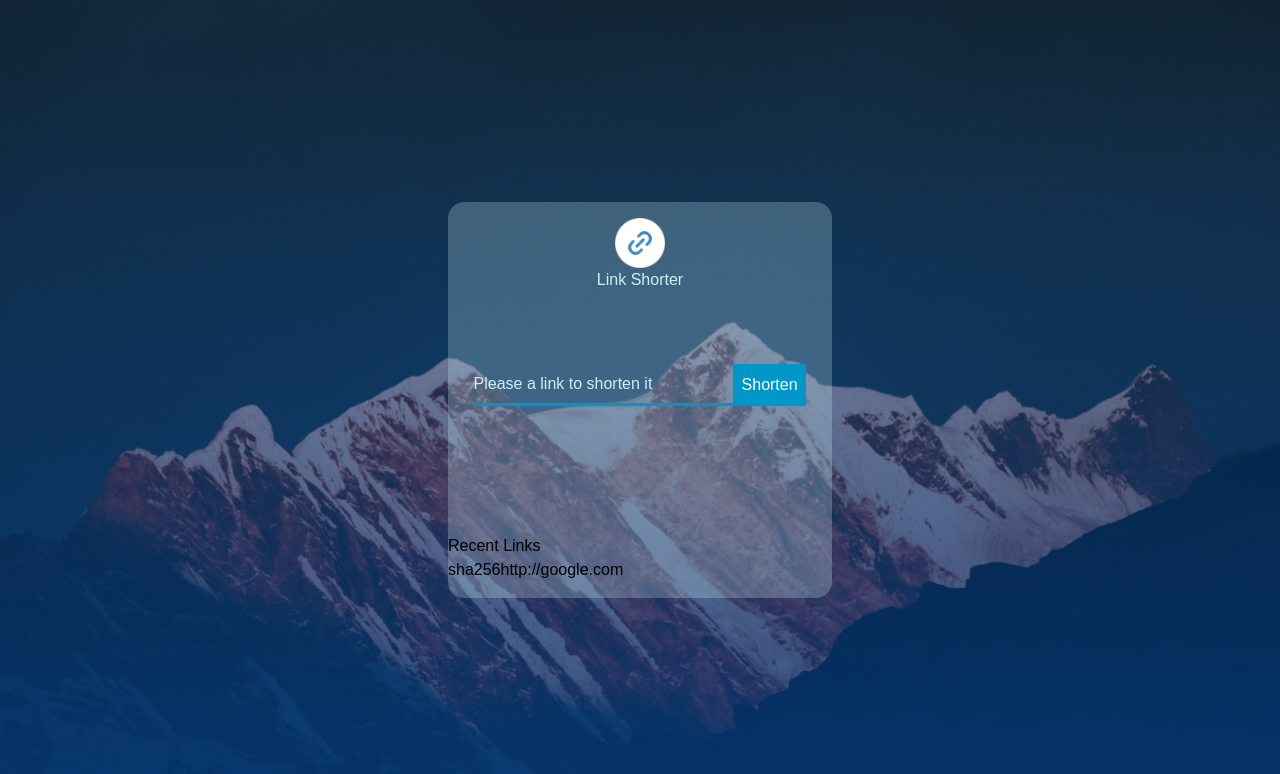
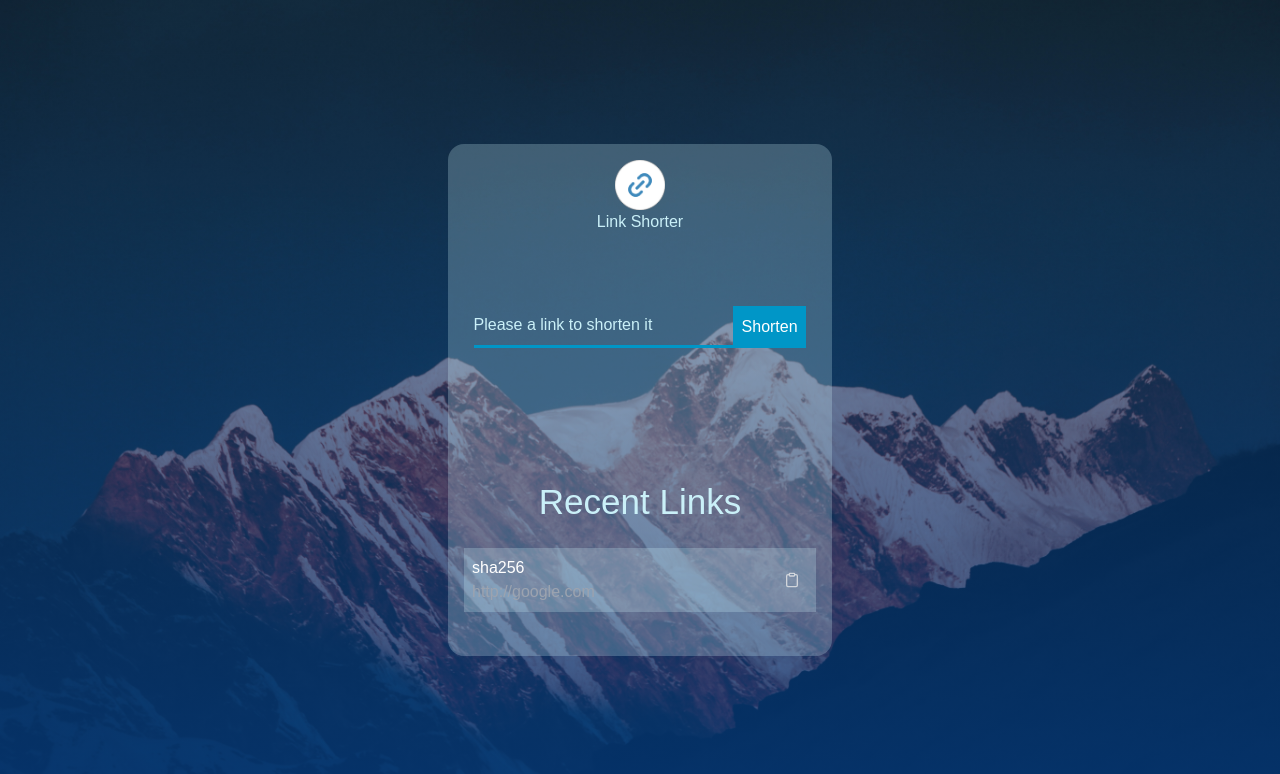
Before and after one commit to mammaadDeveloper/react-shorter-link, a React (Vite) app: page / in a window 1280 px wide. Shown: the top 774 px of the page. Built offline with nearby package versions, Linux system fonts and the light colour scheme.

Commit message:
feat(recent links): styling the recent links component

```diff
--- a/package.json
+++ b/package.json
@@ -14,6 +14,7 @@
   "dependencies": {
     "react": "^19.1.0",
     "react-dom": "^19.1.0",
+    "react-icons": "^5.5.0",
     "sass": "^1.90.0"
   },
   "devDependencies": {
--- a/src/RecentLinks.tsx
+++ b/src/RecentLinks.tsx
@@ -1,3 +1,5 @@
+import { FiClipboard } from "react-icons/fi";
+
 export default function RecentLinks() {
   const links = [
     {
@@ -6,14 +8,18 @@ export default function RecentLinks() {
     },
   ];
   return (
-    <section className="recent-links">
-      <h2 className="recent-links__title">Recent Links</h2>
+    <section className="recent-links mb-7">
+      <h2 className="recent-links__title text-center mb-5">Recent Links</h2>
       <ul>
         {links.map((link, index) => (
-          <li key={index}>
-            <a href="#">{link.short}</a>
-            <span>{link.full}</span>
-            <i className=""></i>
+          <li key={index} className="p-2 flex">
+            <div className="w-3/4 flex flex-col">
+              <a href="#" className="text-white">{link.short}</a>
+            <span className="text-gray-400">{link.full}</span>
+            </div>
+            <div className="w-1/4 pr-2 flex justify-end items-center">
+              <FiClipboard className="text-gray-300"/>
+            </div>
           </li>
         ))}
       </ul>
--- a/src/styles/app.scss
+++ b/src/styles/app.scss
@@ -37,5 +37,18 @@
         color: #fff;
       }
     }
+
+    .recent-links{
+      &__title{
+        font-size: 35px;
+        color: #caf0f8;
+      }
+      ul{
+        padding: 0 1rem;
+        li{
+          background: rgba($color: #caf0f8, $alpha: 0.25);
+        }
+      }
+    }
   }
 }
```
Also changed, not shown: 1 other file (tests, documents, lock files or other folders).
